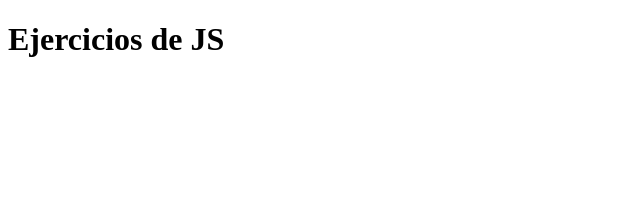
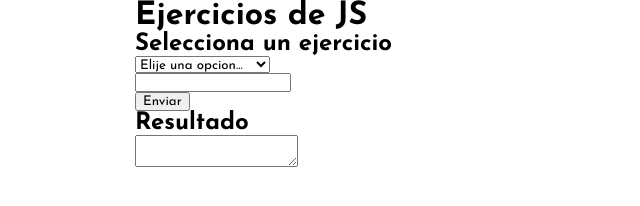
Before and after one commit to ValJavi/GM2, a plain HTML site: page Ejercicios Javascript/index.html in a window 1280 px wide. Shown: the whole page, without its empty margins (0-640 px from the left). Drawn offline with Linux system fonts and the light colour scheme; files that its build step writes are made by us from their sources; files whose address does not match are found by name.

Commit message:
Añade elementos al index.html

```diff
--- a/Ejercicios Javascript/index.html
+++ b/Ejercicios Javascript/index.html
@@ -5,10 +5,38 @@
     <meta http-equiv="X-UA-Compatible" content="IE=edge">
     <meta name="viewport" content="width=device-width, initial-scale=1.0">
     <title>Ejercicios JS</title>
+    <link rel="preconnect" href="https://fonts.googleapis.com">
+    <link rel="preconnect" href="https://fonts.gstatic.com" crossorigin>
+    <link href="https://fonts.googleapis.com/css2?family=Josefin+Sans:wght@400;700&display=swap" rel="stylesheet">
+    <link rel="stylesheet" href="./css/styles.css">
 </head>
 <body>
-    <h1>Ejercicios de JS</h1>
+    <main class="container">
+        <h1>Ejercicios de JS</h1>
 
+        <form id="form">
+            <h2 class="form__select-title">Selecciona un ejercicio</h2>
+            <select name="ejercicio" id="ejercicio" class="form__select">
+                <option value="default">Elije una opcion...</option>
+                <option value="suma-resta" id="ejercicio1">Suma y Resta</option>
+                <option value="par-pareja" id="ejercicio2">Par o pareja</option>
+                <option value="palindromo" id="ejercicio3">Palindromo</option>
+                <option value="romanos" id="ejercicio4">Numeros Romanos</option>
+            </select>
+
+            <div class="form__input-container" id="form__input-container">
+                <p id="instrucciones"></p>
+                <input type="text" name="input" id="input" class="form__input">
+            </div>
+
+            <div id="input-2"></div>
+
+            <button type="submit" class="form__btn-submit" id="submit-btn">Enviar</button>
+        </form>
+
+        <h2>Resultado</h2>
+        <textarea name="resultado" id="resultado" class="resultado"></textarea>
+    </main>
 
     <script src="./js/main.js"></script>
 </body>
```
